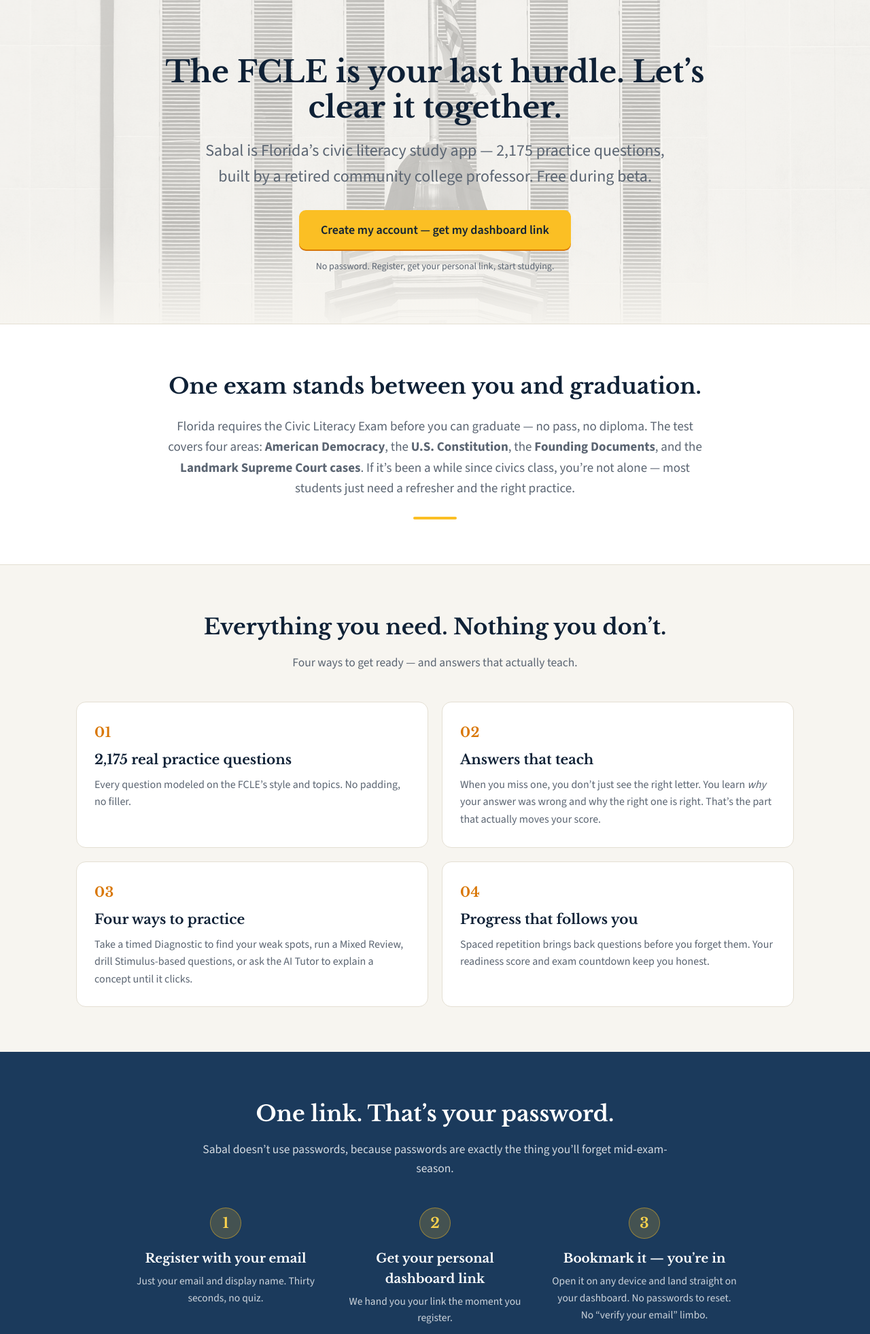
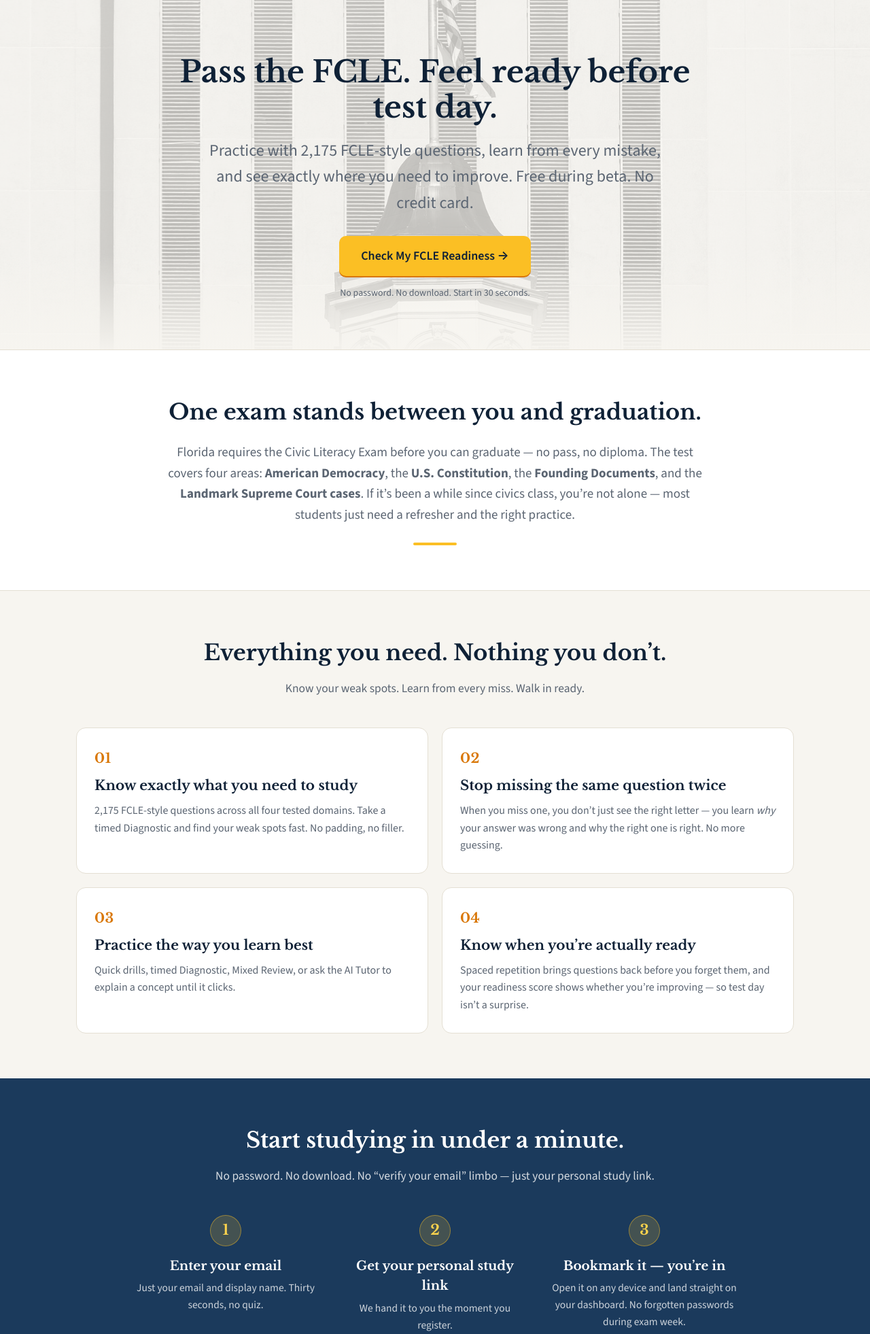
Before and after one commit to MuataSr/sabal, a Flask app: page / in a window 1280 px wide. Shown: the part 73-2035 px from the top of the page at 68% size. Run offline with Flask 3, Linux system fonts and the light colour scheme.

Commit message:
Landing: student-centered hero, FCLE-style copy, honest founder story

```diff
--- a/templates/landing.html
+++ b/templates/landing.html
@@ -131,10 +131,10 @@
 
 <section class="hero">
   <div class="wrap">
-    <h1>The FCLE is your last hurdle. Let&rsquo;s clear it together.</h1>
-    <p class="sub">Sabal is Florida&rsquo;s civic literacy study app &mdash; 2,175 practice questions, built by a retired community college professor. Free during beta.</p>
-    <a class="btn btn-gold" href="/signup">Create my account &mdash; get my dashboard link</a>
-    <p class="micro">No password. Register, get your personal link, start studying.</p>
+    <h1>Pass the FCLE. Feel ready before test day.</h1>
+    <p class="sub">Practice with 2,175 FCLE-style questions, learn from every mistake, and see exactly where you need to improve. Free during beta. No credit card.</p>
+    <a class="btn btn-gold" href="/signup">Check My FCLE Readiness &rarr;</a>
+    <p class="micro">No password. No download. Start in 30 seconds.</p>
   </div>
 </section>
 
@@ -152,28 +152,28 @@
   <div class="wrap">
     <div class="sec-head">
       <h2>Everything you need. Nothing you don&rsquo;t.</h2>
-      <p>Four ways to get ready &mdash; and answers that actually teach.</p>
+      <p>Know your weak spots. Learn from every miss. Walk in ready.</p>
     </div>
     <div class="feat-grid">
       <div class="feat">
         <div class="num">01</div>
-        <h3>2,175 real practice questions</h3>
-        <p>Every question modeled on the FCLE&rsquo;s style and topics. No padding, no filler.</p>
+        <h3>Know exactly what you need to study</h3>
+        <p>2,175 FCLE-style questions across all four tested domains. Take a timed Diagnostic and find your weak spots fast. No padding, no filler.</p>
       </div>
       <div class="feat">
         <div class="num">02</div>
-        <h3>Answers that teach</h3>
-        <p>When you miss one, you don&rsquo;t just see the right letter. You learn <em>why</em> your answer was wrong and why the right one is right. That&rsquo;s the part that actually moves your score.</p>
+        <h3>Stop missing the same question twice</h3>
+        <p>When you miss one, you don&rsquo;t just see the right letter &mdash; you learn <em>why</em> your answer was wrong and why the right one is right. No more guessing.</p>
       </div>
       <div class="feat">
         <div class="num">03</div>
-        <h3>Four ways to practice</h3>
-        <p>Take a timed Diagnostic to find your weak spots, run a Mixed Review, drill Stimulus-based questions, or ask the AI Tutor to explain a concept until it clicks.</p>
+        <h3>Practice the way you learn best</h3>
+        <p>Quick drills, timed Diagnostic, Mixed Review, or ask the AI Tutor to explain a concept until it clicks.</p>
       </div>
       <div class="feat">
         <div class="num">04</div>
-        <h3>Progress that follows you</h3>
-        <p>Spaced repetition brings back questions before you forget them. Your readiness score and exam countdown keep you honest.</p>
+        <h3>Know when you&rsquo;re actually ready</h3>
+        <p>Spaced repetition brings questions back before you forget them, and your readiness score shows whether you&rsquo;re improving &mdash; so test day isn&rsquo;t a surprise.</p>
       </div>
     </div>
   </div>
@@ -182,24 +182,24 @@
 <section class="band-navy" id="how-it-works">
   <div class="wrap">
     <div class="sec-head">
-      <h2>One link. That&rsquo;s your password.</h2>
-      <p>Sabal doesn&rsquo;t use passwords, because passwords are exactly the thing you&rsquo;ll forget mid-exam-season.</p>
+      <h2>Start studying in under a minute.</h2>
+      <p>No password. No download. No &ldquo;verify your email&rdquo; limbo &mdash; just your personal study link.</p>
     </div>
     <div class="steps">
       <div class="step">
         <span class="d">1</span>
-        <h3>Register with your email</h3>
+        <h3>Enter your email</h3>
         <p>Just your email and display name. Thirty seconds, no quiz.</p>
       </div>
       <div class="step">
         <span class="d">2</span>
-        <h3>Get your personal dashboard link</h3>
-        <p>We hand you your link the moment you register.</p>
+        <h3>Get your personal study link</h3>
+        <p>We hand it to you the moment you register.</p>
       </div>
       <div class="step">
         <span class="d">3</span>
         <h3>Bookmark it &mdash; you&rsquo;re in</h3>
-        <p>Open it on any device and land straight on your dashboard. No passwords to reset. No &ldquo;verify your email&rdquo; limbo.</p>
+        <p>Open it on any device and land straight on your dashboard. No forgotten passwords during exam week.</p>
       </div>
     </div>
   </div>
@@ -213,8 +213,8 @@
       </div>
       <div>
         <h2>Built by a retired community college professor.</h2>
-        <p>Sabal was created by an educator who spent 25+ years teaching in Florida&rsquo;s community colleges &mdash; who watched students walk into the FCLE underprepared, and walk out having failed by a few questions.</p>
-        <p>So the app is built the way a good professor teaches: find the misconception, fix it, and prove it with practice. Not a question dump. Not a guessing game. A study partner.</p>
+        <p>Sabal was created by an educator who spent more than 20 years teaching at community colleges &mdash; then watched Florida students walk into the FCLE underprepared and fail by just a few questions. That&rsquo;s the gap Sabal is built to close.</p>
+        <p>So the app works the way a good professor teaches: find the misconception, fix it, and prove it with practice. Not a question dump. Not a guessing game. A study partner.</p>
         <div class="sig">Mu2 Solutions &middot; Made in Florida</div>
       </div>
     </div>
@@ -226,7 +226,7 @@
     <div class="price">
       <h2>Free during beta.</h2>
       <p>Right now, every feature is free &mdash; full question bank, all practice modes, AI tutor, progress tracking. When the beta ends, there will be a one-time, no-subscription option to keep your access. Start now and your progress carries with you.</p>
-      <a class="btn btn-gold" href="/signup">Start free &mdash; no password needed</a>
+      <a class="btn btn-gold" href="/signup">Start Practicing Free &rarr;</a>
     </div>
   </div>
 </section>
@@ -249,6 +249,10 @@
         <summary>How close is it to the real exam?</summary>
         <p>Practice questions mirror the FCLE&rsquo;s format and the four tested domains. It&rsquo;s the closest thing to sitting the exam without sitting it.</p>
       </details>
+      <details>
+        <summary>What if I&rsquo;m completely out of practice?</summary>
+        <p>That&rsquo;s exactly who Sabal is for. Most students just need a refresher and the right practice &mdash; the Diagnostic shows where to start, and every answer explains the <em>why</em>.</p>
+      </details>
     </div>
   </div>
 </section>
```
